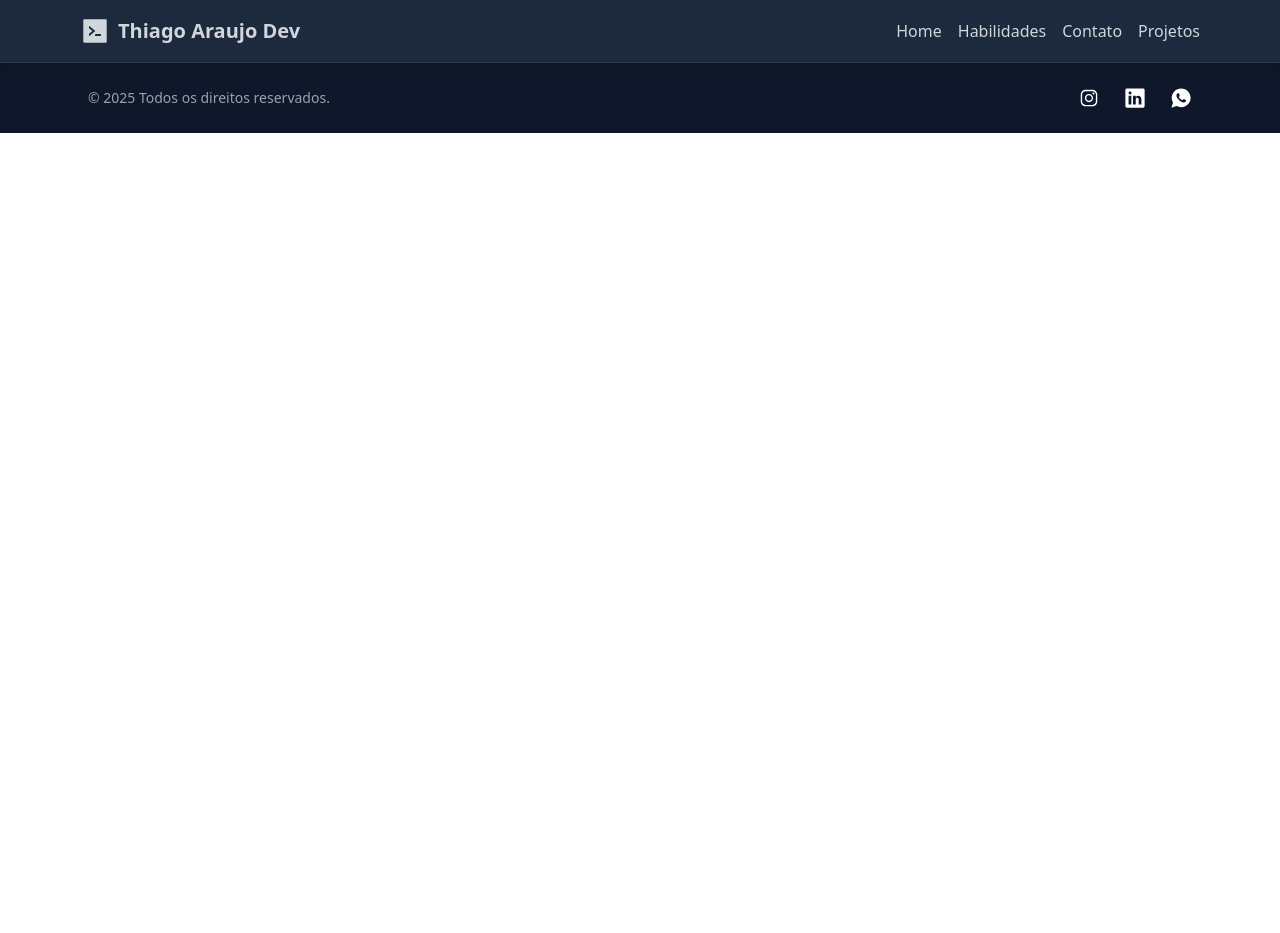
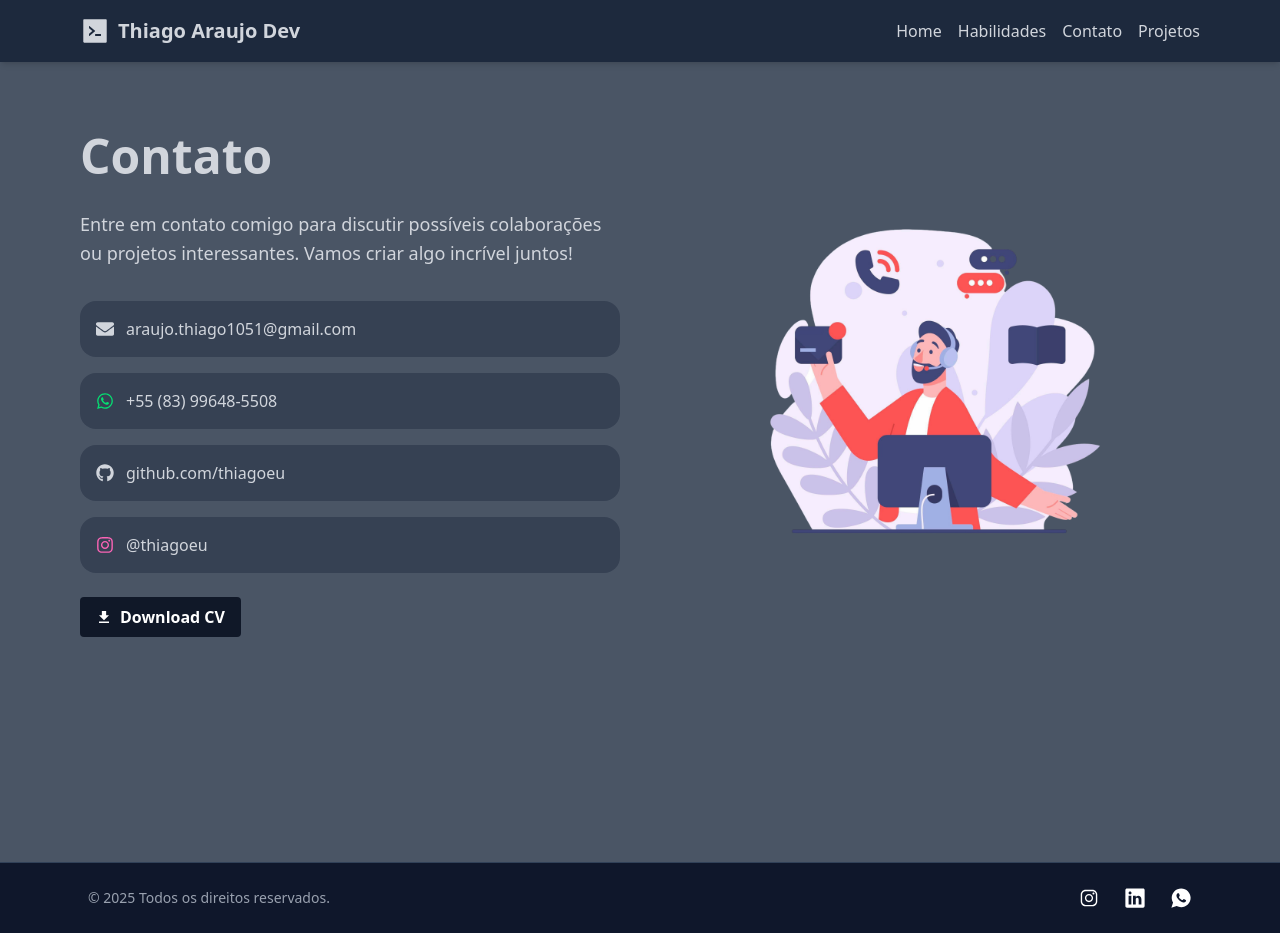
Before and after one commit to thiagoeu/portifoliov1, a React (Vite) app: page /contact in a window 1280 px wide. Before the commit the page ends 800 px from the top, so only its background shows below. Built offline with nearby package versions, Linux system fonts and the light colour scheme.

Commit message:
feat:  adicionado novas rotas e pagina de contatos

```diff
--- a/src/App.jsx
+++ b/src/App.jsx
@@ -4,6 +4,7 @@ import Hero from "./pages/Hero";
 import Habilidades from "./pages/Habilidades";
 import Footer from "./components/Footer";
 import { BrowserRouter, Routes, Route } from "react-router-dom";
+import Contato from "./pages/Contato";
 
 function App() {
   return (
@@ -13,6 +14,8 @@ function App() {
         <Routes>
           <Route path="/" element={<Hero />} />
           <Route path="/skills" element={<Habilidades />} />
+          <Route path="/contact" element={<Contato />} />
+          <Route path="/projects" element={<Habilidades />} />
         </Routes>
         <Footer />
       </div>
--- /dev/null
+++ b/src/pages/Contato.jsx
@@ -0,0 +1,89 @@
+import { IoMdDownload } from "react-icons/io";
+import { FaGithub, FaWhatsapp, FaEnvelope, FaInstagram } from "react-icons/fa";
+import CustomButton from "../components/CustomButton.jsx";
+import { Link } from "react-router-dom";
+import contatoilustration from "../assets/contact.png";
+
+const Contato = () => {
+  return (
+    <section className="min-h-screen w-full bg-gray-600 text-gray-300">
+      <div className="mx-auto flex max-w-6xl flex-col-reverse items-center gap-10 px-4 py-16 md:flex-row md:items-center">
+        {/* Texto */}
+        <div className="space-y-6 text-center md:w-1/2 md:text-left">
+          <h1 className="text-4xl leading-tight font-bold text-balance md:text-5xl">
+            Contato
+          </h1>
+          <p className="text-lg leading-relaxed">
+            Entre em contato comigo para discutir possíveis colaborações ou
+            projetos interessantes. Vamos criar algo incrível juntos!
+          </p>
+
+          {/* Informações de contato */}
+          <div className="mt-8 space-y-4 text-sm md:text-base">
+            <div className="flex items-center gap-3 rounded-2xl bg-gray-700 p-4">
+              <FaEnvelope className="text-lg" />
+              <a
+                href="mailto:araujo.thiago1051@gmail.com"
+                className="text-gray-300 hover:underline"
+              >
+                araujo.thiago1051@gmail.com
+              </a>
+            </div>
+            <div className="flex items-center gap-3 rounded-2xl bg-gray-700 p-4">
+              <FaWhatsapp className="text-lg text-green-400" />
+              <a
+                href="https://wa.me/5583996485508?text=Gostaria%20de%20saber%20mais%20sobre%20seus%20servi%C3%A7os"
+                target="_blank"
+                rel="noopener noreferrer"
+                className="text-gray-300 hover:underline"
+              >
+                +55 (83) 99648-5508
+              </a>
+            </div>
+            <div className="flex items-center gap-3 rounded-2xl bg-gray-700 p-4">
+              <FaGithub className="text-lg" />
+              <a
+                href="https://github.com/thiagoeu"
+                target="_blank"
+                rel="noopener noreferrer"
+                className="text-gray-300 hover:underline"
+              >
+                github.com/thiagoeu
+              </a>
+            </div>
+            <div className="flex items-center gap-3 rounded-2xl bg-gray-700 p-4">
+              <FaInstagram className="text-lg text-pink-400" />
+              <a
+                href="https://instagram.com/thiagoeu"
+                target="_blank"
+                rel="noopener noreferrer"
+                className="text-gray-300 hover:underline"
+              >
+                @thiagoeu
+              </a>
+            </div>
+          </div>
+
+          {/* Botão de CV */}
+          <div className="mt-6">
+            <CustomButton>
+              <IoMdDownload />
+              Download CV
+            </CustomButton>
+          </div>
+        </div>
+
+        {/* Ilustração centralizada */}
+        <div className="flex h-full w-full items-center justify-center md:w-1/2">
+          <img
+            src={contatoilustration}
+            alt="Ilustração de contato"
+            className="w-64 md:w-96"
+          />
+        </div>
+      </div>
+    </section>
+  );
+};
+
+export default Contato;
```
Also changed, not shown: src/assets/contact.png (added).
